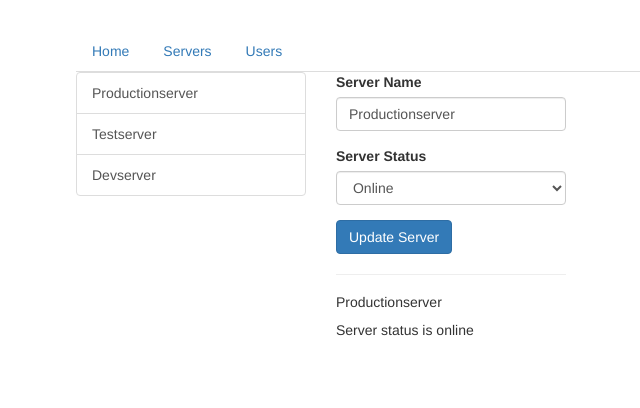
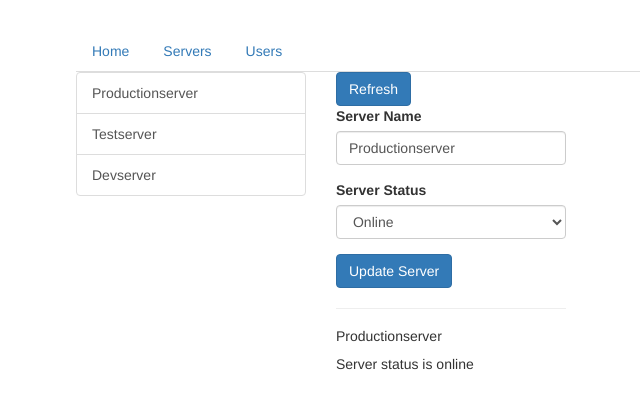
Before and after one commit to alpersarac/routing-start, an Angular app: page /servers in a window 1280 px wide. Shown: the top 408 px of the page, without its empty margins (189-829 px from the left). Built offline with nearby package versions, Linux system fonts and the light colour scheme.

Commit message:
Relative path onClick

```diff
--- a/src/app/servers/servers.component.html
+++ b/src/app/servers/servers.component.html
@@ -10,6 +10,7 @@
     </div>
   </div>
   <div class="col-xs-12 col-sm-4">
+    <button class="btn btn-primary" (click)="onReloadServers()">Refresh</button>
     <app-edit-server></app-edit-server>
     <hr>
     <app-server></app-server>
--- a/src/app/servers/servers.component.ts
+++ b/src/app/servers/servers.component.ts
@@ -1,5 +1,6 @@
 import { Component, OnInit } from '@angular/core';
 import { ServersService } from './servers.service';
+import { ActivatedRoute, Router } from '@angular/router';
 
 @Component({
   selector: 'app-servers',
@@ -9,10 +10,14 @@ import { ServersService } from './servers.service';
 export class ServersComponent implements OnInit {
   public servers: {id: number, name: string, status: string}[] = [];
 
-  constructor(private serversService: ServersService) { }
+  constructor(private serversService: ServersService,
+              private router:Router,
+              private route:ActivatedRoute) { }
 
   ngOnInit() {
     this.servers = this.serversService.getServers();
   }
-
+  onReloadServers(){
+    //this.router.navigate(['/servers'],{ relativeTo:this.route })
+  }
 }
```
